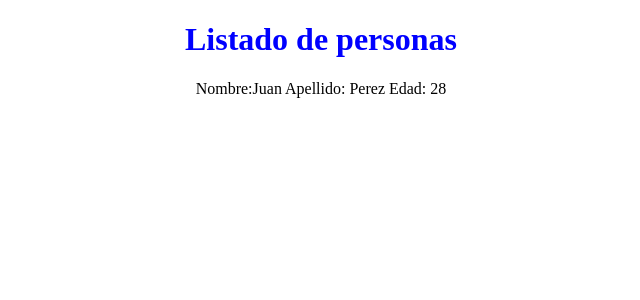
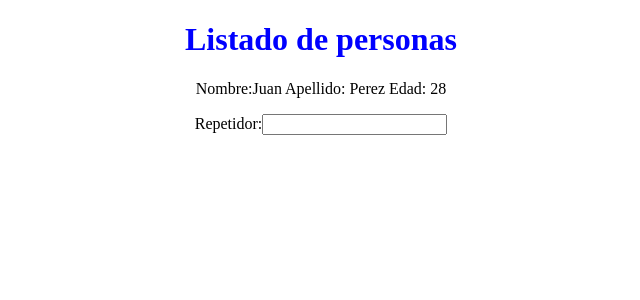
Before and after one commit to Brigitte9219/Angular_18, an Angular app: page / in a window 1280 px wide. Shown: the top 300 px of the page, without its empty margins (319-959 px from the left). Built offline with nearby package versions, Linux system fonts and the light colour scheme.

Commit message:
Template Reference Variable

```diff
--- a/src/app/persona/persona.component.html
+++ b/src/app/persona/persona.component.html
@@ -3,5 +3,10 @@
     Apellido: {{ apellido }}
     <!--Edad: {{ getEdad() }}-->
     Edad: {{ edad }}
+</p>
 
-</p>
+<div (keyup)="0">
+    <label>Repetidor:</label>
+    <input #entrada>
+    {{ entrada.value }}
+</div>
```
